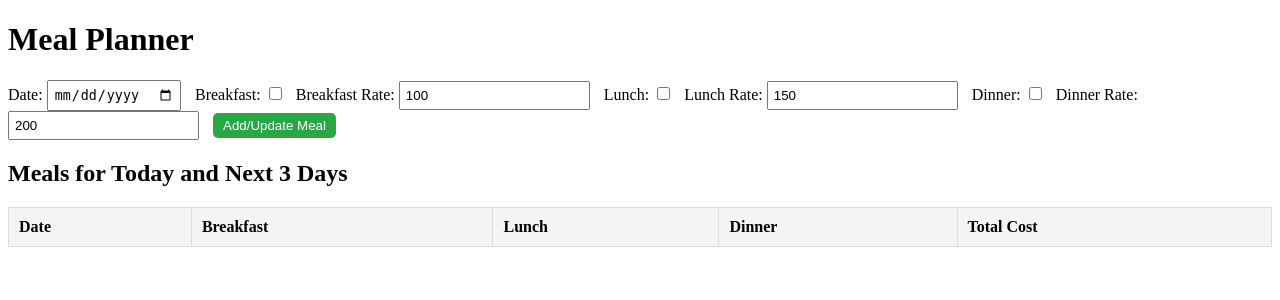
After one commit to kajrofficep/cafeteria, a Flask app: page /meals in a window 1280 px wide. The commit adds this page. Shown: the top 300 px of the page. Run offline with Flask 3, Linux system fonts and the light colour scheme; the visitor is signed in with stand-in values (Sample User, id 1); data that the repository does not hold is empty.

Commit message:
meal model added and user can add meal today and next 3 day

```diff
--- a/app.py
+++ b/app.py
@@ -2,14 +2,15 @@ from flask import Flask, render_template
 from flask_login import LoginManager, current_user, login_required
 from datetime import timedelta
 
-from models.user_model import db, User
+from models.user_model import db, User, Meal
 from routes.user_routes import user_bp
 from routes.auth_routes import auth_bp
 from routes.protected_routes import protected_bp
-from routes.admin_routes import admin_bp
 from routes.moderator_routes import moderator_bp
 from routes.profile_routes import profile_bp  # Import the profile Blueprint
 from routes.admin_routes import admin_bp  # Import the admin Blueprint
+from routes.meal_routes import meal_bp  # Import the meal Blueprint
+
 
 from views.user_views import list_users
 from flask_migrate import Migrate
@@ -45,6 +46,8 @@ app.register_blueprint(protected_bp)
 app.register_blueprint(moderator_bp)
 app.register_blueprint(profile_bp)  # Register the profile Blueprint
 app.register_blueprint(admin_bp)  # Register the admin Blueprint
+app.register_blueprint(meal_bp)  # Register the meal Blueprint
+
 
 
 # Initialize Flask-Login
--- /dev/null
+++ b/routes/meal_routes.py
@@ -0,0 +1,70 @@
+# routes/meal_routes.py
+
+from flask import Blueprint, request, jsonify, render_template, redirect, url_for
+from flask_login import login_required, current_user
+from datetime import datetime, date, timedelta
+from models.user_model import Meal, db
+
+meal_bp = Blueprint('meal', __name__)
+
+@meal_bp.route('/meals', methods=['GET', 'POST'])
+@login_required  # Ensure the user is logged in
+def meals():
+    if request.method == 'GET':
+        # Get today's date and the next 3 days
+        today = date.today()
+        dates = [today + timedelta(days=i) for i in range(4)]  # Today + next 3 days
+
+        # Fetch meals for the current user for these dates
+        user_meals = Meal.query.filter(
+            Meal.user_id == current_user.id,
+            Meal.meal_date.in_(dates)
+        ).order_by(Meal.meal_date).all()
+
+        return render_template('meals.html', dates=dates, meals=user_meals)
+
+    elif request.method == 'POST':
+        # Handle meal updates
+        meal_date_str = request.form.get('meal_date')
+        breakfast = request.form.get('breakfast') == 'on'
+        lunch = request.form.get('lunch') == 'on'
+        dinner = request.form.get('dinner') == 'on'
+        breakfast_rate = int(request.form.get('breakfast_rate', 100))  # Default rate: 100
+        lunch_rate = int(request.form.get('lunch_rate', 150))  # Default rate: 150
+        dinner_rate = int(request.form.get('dinner_rate', 200))  # Default rate: 200
+
+        # Convert meal_date_str to a date object
+        meal_date = datetime.strptime(meal_date_str, '%Y-%m-%d').date()
+
+        # Check if a meal entry already exists for the given date
+        meal = Meal.query.filter_by(user_id=current_user.id, meal_date=meal_date).first()
+
+        if meal:
+            # Update the existing meal
+            meal.breakfast = breakfast
+            meal.lunch = lunch
+            meal.dinner = dinner
+            meal.breakfast_rate = breakfast_rate
+            meal.lunch_rate = lunch_rate
+            meal.dinner_rate = dinner_rate
+        else:
+            # Create a new meal entry
+            meal = Meal(
+                user_id=current_user.id,
+                meal_date=meal_date,
+                breakfast=breakfast,
+                lunch=lunch,
+                dinner=dinner,
+                breakfast_rate=breakfast_rate,
+                lunch_rate=lunch_rate,
+                dinner_rate=dinner_rate
+            )
+
+        # Calculate the total cost
+        meal.calculate_total_cost()
+
+        # Add and commit to the database
+        db.session.add(meal)
+        db.session.commit()
+
+        return redirect(url_for('meal.meals'))  # Redirect back to the meals page
--- a/templates/admin_users.html
+++ b/templates/admin_users.html
@@ -43,8 +43,8 @@
                 <th>Username</th>
                 <th>Full Name</th>
                 <th>Email</th>
+                <th>Current Role</th>
                 <th>Role</th>
-                <th>Action</th>
             </tr>
         </thead>
         <tbody>
@@ -53,6 +53,7 @@
                 <td>{{ user.username }}</td>
                 <td>{{ user.full_name }}</td>
                 <td>{{ user.email }}</td>
+                <td>{{ user.role }}</td>
                 <td>
                     <form action="{{ url_for('admin.admin_users') }}" method="POST" style="display: inline;">
                         <input type="hidden" name="user_id" value="{{ user.id }}">
--- /dev/null
+++ b/templates/meals.html
@@ -0,0 +1,109 @@
+<!DOCTYPE html>
+<html lang="en">
+<head>
+    <meta charset="UTF-8">
+    <meta name="viewport" content="width=device-width, initial-scale=1.0">
+    <title>Meal Planner</title>
+    <style>
+        table {
+            width: 100%;
+            border-collapse: collapse;
+        }
+        th, td {
+            padding: 10px;
+            border: 1px solid #ddd;
+            text-align: left;
+        }
+        th {
+            background-color: #f4f4f4;
+        }
+        .meal-form {
+            margin-bottom: 20px;
+        }
+        .meal-form input, .meal-form select {
+            padding: 5px;
+            margin-right: 10px;
+        }
+        .meal-form button {
+            padding: 5px 10px;
+            background-color: #28a745;
+            color: white;
+            border: none;
+            border-radius: 5px;
+            cursor: pointer;
+        }
+        .meal-form button:hover {
+            background-color: #218838;
+        }
+    </style>
+</head>
+<body>
+    <h1>Meal Planner</h1>
+    <form class="meal-form" method="POST" action="{{ url_for('meal.meals') }}">
+        <label for="meal_date">Date:</label>
+        <input type="date" id="meal_date" name="meal_date" required>
+
+        <label for="breakfast">Breakfast:</label>
+        <input type="checkbox" id="breakfast" name="breakfast">
+
+        <label for="breakfast_rate">Breakfast Rate:</label>
+        <input type="number" id="breakfast_rate" name="breakfast_rate" value="100" min="0">
+
+        <label for="lunch">Lunch:</label>
+        <input type="checkbox" id="lunch" name="lunch">
+
+        <label for="lunch_rate">Lunch Rate:</label>
+        <input type="number" id="lunch_rate" name="lunch_rate" value="150" min="0">
+
+        <label for="dinner">Dinner:</label>
+        <input type="checkbox" id="dinner" name="dinner">
+
+        <label for="dinner_rate">Dinner Rate:</label>
+        <input type="number" id="dinner_rate" name="dinner_rate" value="200" min="0">
+
+        <button type="submit">Add/Update Meal</button>
+    </form>
+
+    <h2>Meals for Today and Next 3 Days</h2>
+    <table>
+        <thead>
+            <tr>
+                <th>Date</th>
+                <th>Breakfast</th>
+                <th>Lunch</th>
+                <th>Dinner</th>
+                <th>Total Cost</th>
+            </tr>
+        </thead>
+        <tbody>
+            {% for meal in meals %}
+            <tr>
+                <td>{{ meal.meal_date }}</td>
+                <td>
+                    {% if meal.breakfast %}
+                        Yes ({{ meal.breakfast_rate }})
+                    {% else %}
+                        No
+                    {% endif %}
+                </td>
+                <td>
+                    {% if meal.lunch %}
+                        Yes ({{ meal.lunch_rate }})
+                    {% else %}
+                        No
+                    {% endif %}
+                </td>
+                <td>
+                    {% if meal.dinner %}
+                        Yes ({{ meal.dinner_rate }})
+                    {% else %}
+                        No
+                    {% endif %}
+                </td>
+                <td>{{ meal.total_cost }}</td>
+            </tr>
+            {% endfor %}
+        </tbody>
+    </table>
+</body>
+</html>
```
Also changed, not shown: migrations/versions/18ce7f8c6311_add_meal_model.py (added, +42 -0 lines), models/user_model.py (+41 -0 lines), route.md (+4 -0 lines).
